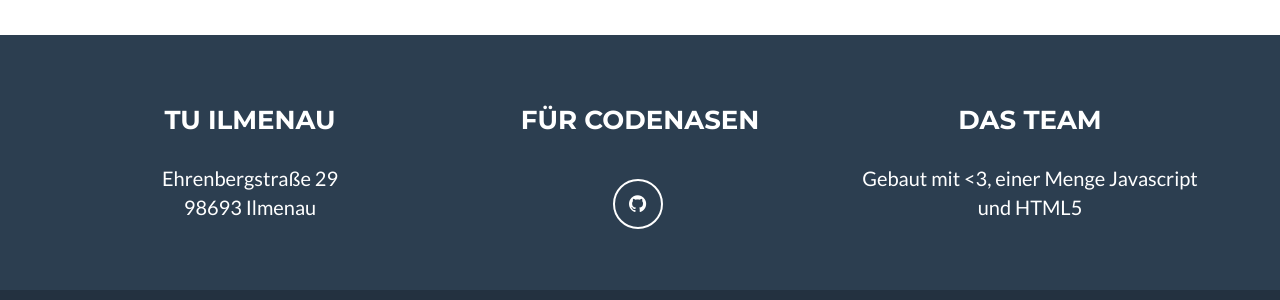
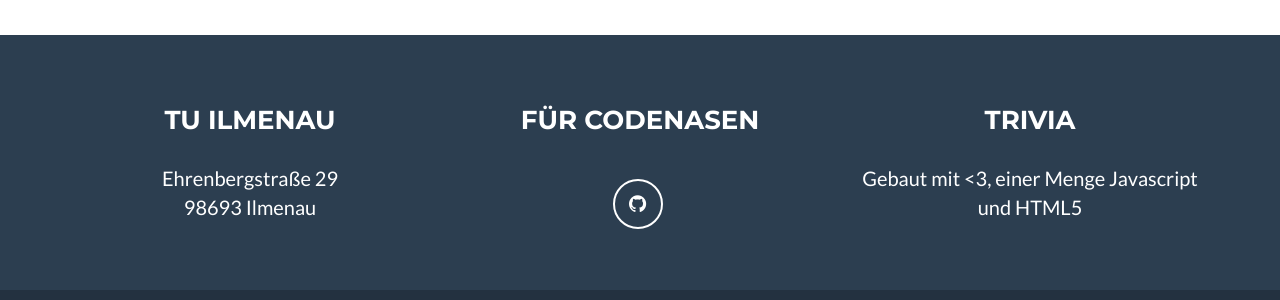
Before and after one commit to tuiSSE/vlv.ical, a Jekyll site: the page built from index.html, in a window 1280 px wide and 900 px high, scrolled down 3377 px. Shown: the part 539-839 px from the top of the window. Built offline with Jekyll 4.4.1, drawn with Linux system fonts in a browser that asks for light colours.

Commit message:
change title

```diff
--- a/_config.yml
+++ b/_config.yml
@@ -19,7 +19,7 @@ footer:
   copyright: Softwareprojekt Gruppe-14
   location: TU Ilmenau
   social: Für Codenasen
-  credits: Das Team
+  credits: Trivia
 
 # Social networks usernames (many more available: google-plus, flickr, dribbble, pinterest, instagram, tumblr, linkedin, etc.)
 social:
```
